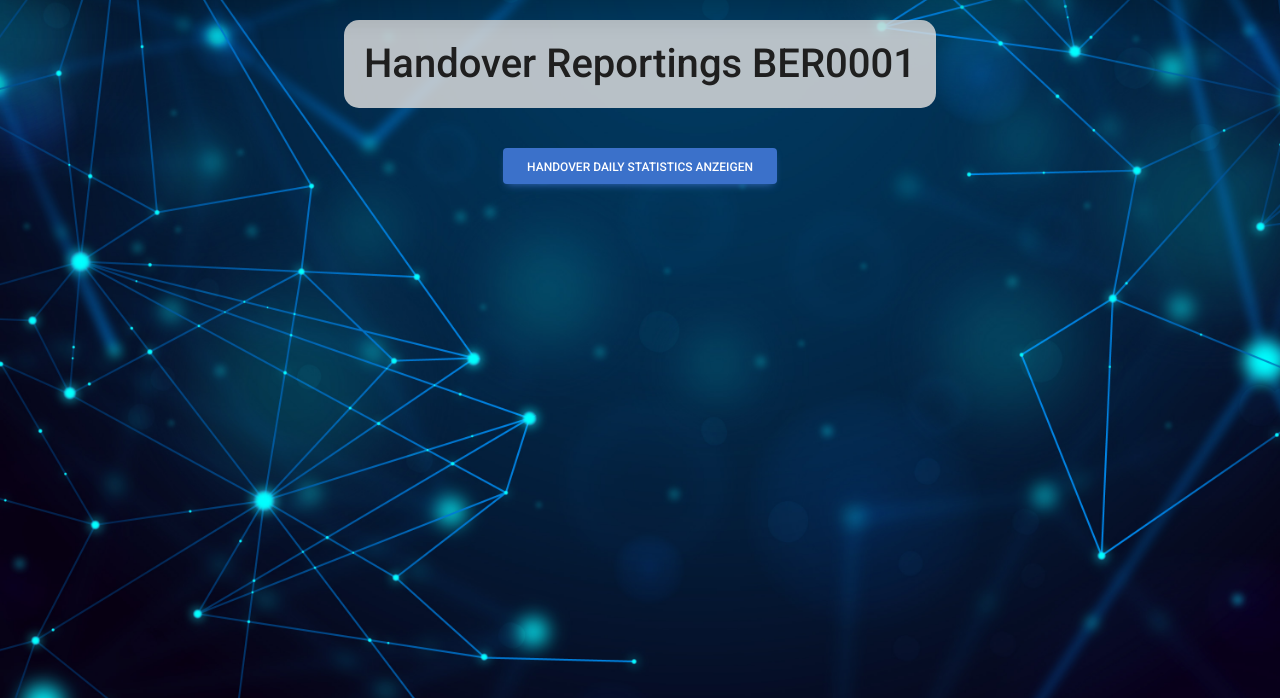
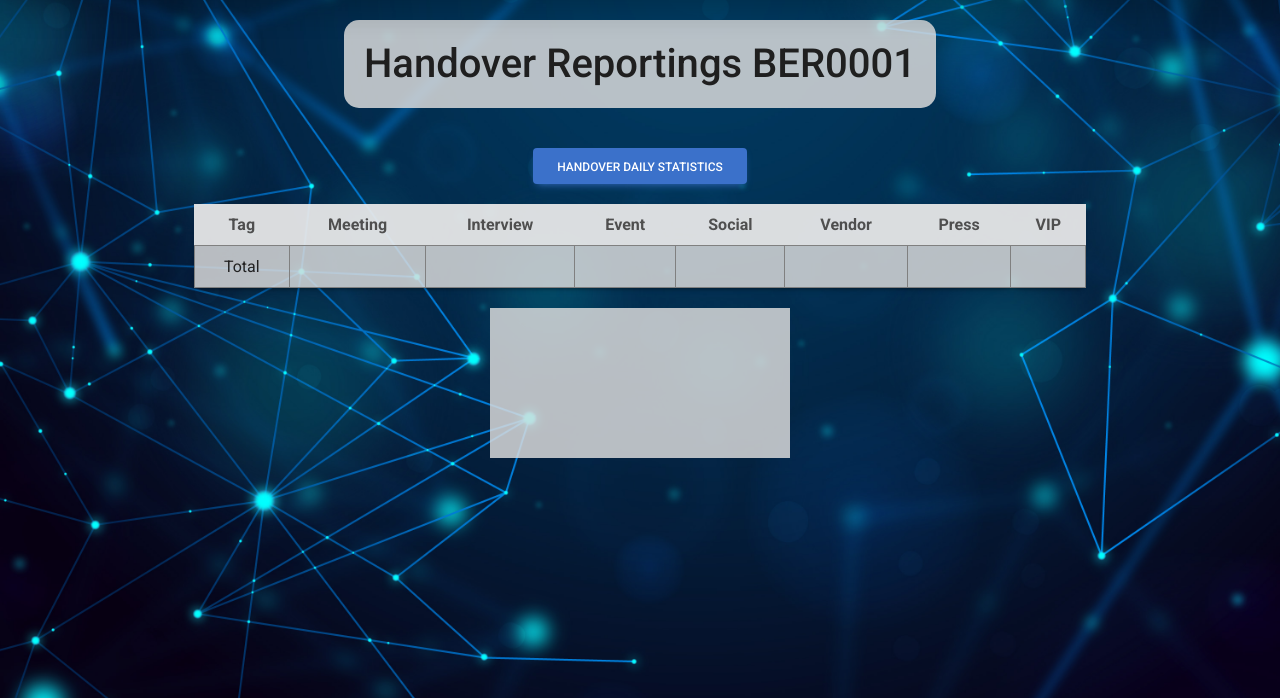
Before and after one commit to KenKoLegend/statistika, a Django app: template statistika/homepage/templates/process_file.html in a window 1280 px wide. Shown: the part 79-777 px from the top of the page. Run offline with Django 4.2, Linux system fonts and the light colour scheme; the template is opened without the code that fills it, so the values that code supplies are empty; a map, chart or similar area stays blank; some libraries are stand-ins or nearby versions.

Commit message:
added chart.js

```diff
--- a/statistika/homepage/static/style.css
+++ b/statistika/homepage/static/style.css
@@ -18,6 +18,10 @@ th, td {
 
 }
 
+canvas {
+    background-color: rgba(221, 221, 221, 0.836);
+
+}
 
 td {
     color: rgb(34, 34, 34);
@@ -43,6 +47,15 @@ h1 {
     align-items: center;
 }
 
+.container-2 {
+    display: flex;
+    flex-direction: column;
+    align-items: center;
+    margin-top: 20px;
+    margin-bottom: 20px;
+    width: 80%;
+    height: 80%;
+}
 body {
         background-image: url(img/background2.jpg);
         background-position: center center;
--- a/statistika/homepage/templates/base.html
+++ b/statistika/homepage/templates/base.html
@@ -8,7 +8,7 @@
     <meta name="description" content="" />
     <meta name="viewport" content="width=device-width, initial-scale=1" />
     <link rel="stylesheet" href="{% static "style.css" %}">
-
+    <script src="https://cdn.jsdelivr.net/npm/chart.js@4.2.1/dist/chart.umd.min.js"></script>
     <!-- Bootstrap / mdb and FA - not DSGVO secured ( I know )-->
     <link
       href="https://cdn.jsdelivr.net/npm/bootstrap@5.0.2/dist/css/bootstrap.min.css"
@@ -28,6 +28,7 @@
       href="https://cdnjs.cloudflare.com/ajax/libs/mdb-ui-kit/6.4.2/mdb.min.css"
       rel="stylesheet"
     />
+
     <!-- End of Bootstrap -->
   </head>
   <body>
@@ -61,11 +62,10 @@
     </nav>
         <!-- Navbar end -->
     <!-- Template Tag for Page Content -->
-    {% block page_content %} {% endblock page_content %}
+        {% block page_content %} {% endblock page_content %}
     <!-- Template Tag end -->
     <!-- MDB and Bootstrap JS -->
     <script
-
       type="text/javascript"
       src="https://cdnjs.cloudflare.com/ajax/libs/mdb-ui-kit/6.4.2/mdb.min.js"
     ></script>
@@ -75,5 +75,6 @@
       crossorigin="anonymous"
     ></script>
     <!-- MDB and Bootstrap JS end -->
+
   </body>
 </html>
--- a/statistika/homepage/templates/process_file.html
+++ b/statistika/homepage/templates/process_file.html
@@ -4,12 +4,10 @@
        <div class="container">
         <h1>Handover Reportings BER0001</h1>
         <!-- Collapse Button -->
-        <button class="btn btn-primary" type="button" data-bs-toggle="collapse" data-bs-target="#collapseExample" aria-expanded="false" aria-controls="collapseExample">
-            Handover Daily Statistics anzeigen
+        <button class="btn btn-primary" type="button">
+            Handover Daily Statistics
           </button>
         <!-- Collapse Button end -->
-          <div class="collapse">
-            <div class="card card-body">
                 <table>
                     <thead>
                         <tr>
@@ -58,10 +56,38 @@
                             <td>{{ press }}</td>
                             <td>{{ vip }}</td>
                         <!-- Creating Total Data with Template Tags end -->
+
                         </tr>
+
                     </tbody>
+
                 </table>
+                <div class="container-2">
+                    <canvas id="chart"></canvas>
                     </div>
 </div>
-    </div>
+<script>
+let ctx = document.getElementById("chart").getContext("2d");
+var chartData = {{ chart_data|safe }};
+let chart = new Chart(ctx, {
+  type: "bar",
+  data: {
+     labels: chartData.labels,
+     datasets: [
+        {
+          label: "Total Guests per Month",
+          backgroundColor: "#79AEC8",
+          borderColor: "#417690",
+          data: chartData.values
+        }
+     ]
+  },
+  options: {
+     title: {
+        text: "Total per Month",
+        display: true
+     }
+  }
+});
+</script>
 {% endblock page_content %}
--- /dev/null
+++ b/statistika/package.json
@@ -0,0 +1,5 @@
+{
+  "dependencies": {
+    "chart.js": "^4.4.0"
+  }
+}
--- a/statistika/statistika/settings.py
+++ b/statistika/statistika/settings.py
@@ -123,5 +123,5 @@ STATIC_URL = 'static/'
 
 DEFAULT_AUTO_FIELD = 'django.db.models.BigAutoField'
 
-MEDIA_URL = '/media/'
+MEDIA_URL = '/media/uploads/'
 MEDIA_ROOT = os.path.join(BASE_DIR, 'media')
```
Also changed, not shown: statistika/homepage/views.py (+16 -1 lines), statistika/package-lock.json (added), 2 other files. Lines whose indentation alone changed are shown as unchanged.
